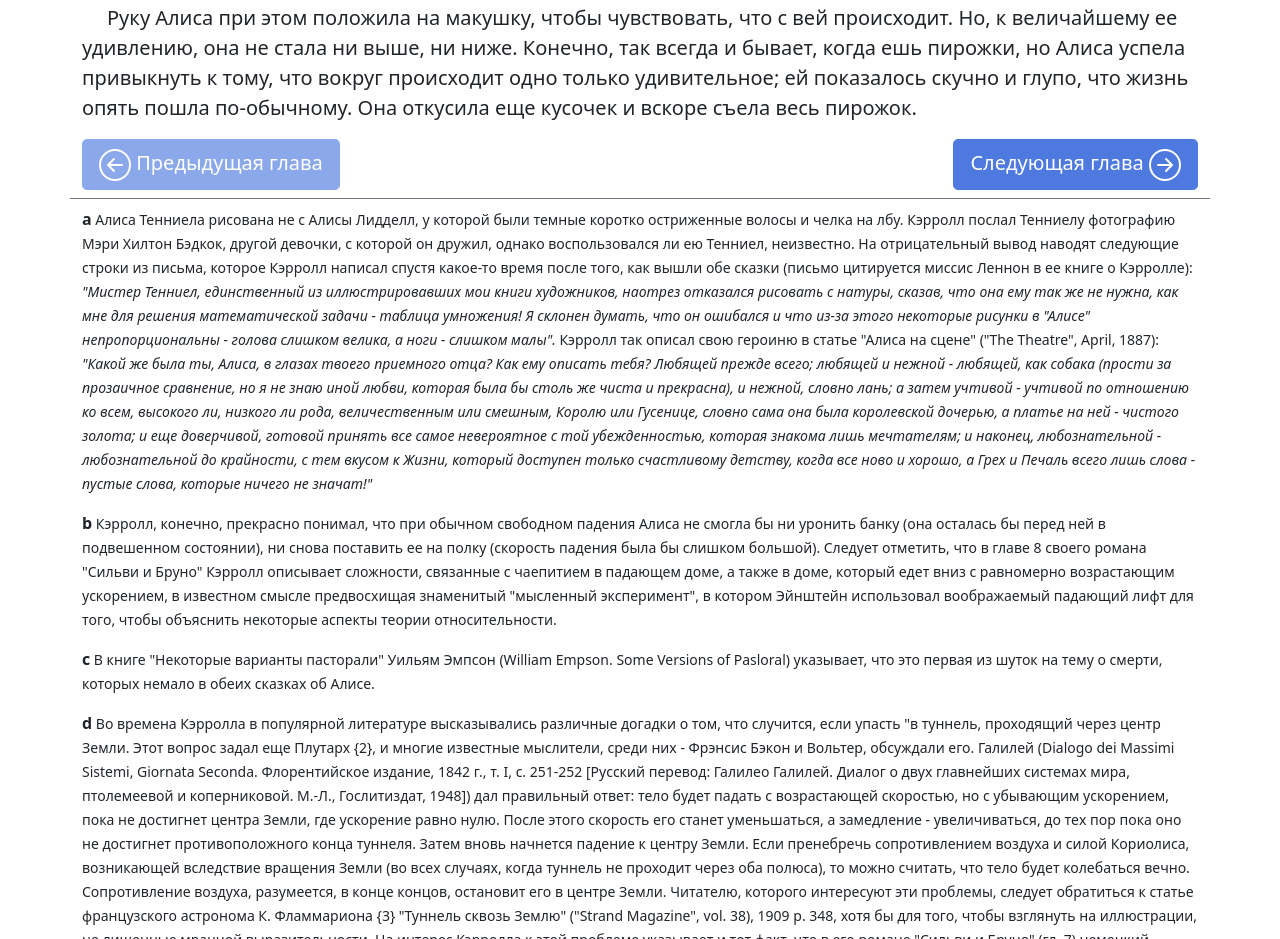
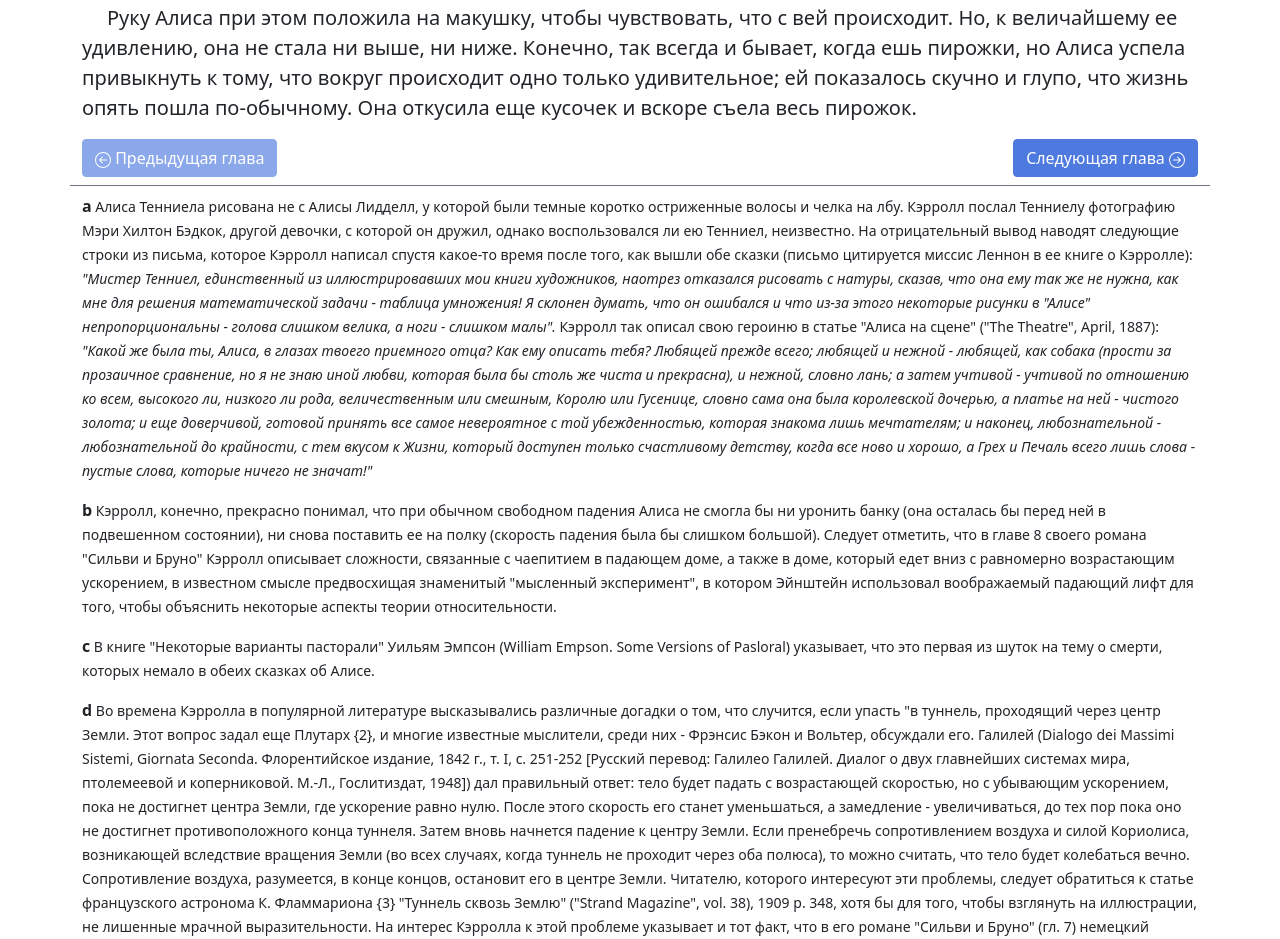
Before and after one commit to teasec4/books, a plain HTML site: page alisa/g1.html in a window 1280 px wide. Shown: the part 6583-7522 px from the top of the page. Drawn offline with Linux system fonts and the light colour scheme; a web font is replaced by a local one.

Commit message:
Add files via upload

```diff
--- a/alisa/g1.html
+++ b/alisa/g1.html
@@ -475,16 +475,16 @@
 
 </div>
 <div class="container mt-2 mb-2 d-flex justify-content-between">
-    <a class="btn btn-lg btn-my1 disabled" href="#">
-        <svg xmlns="http://www.w3.org/2000/svg" width="32" height="32" fill="currentColor" class="bi bi-arrow-left-circle" viewBox="0 0 16 16">
+    <a class="btn  btn-my1 disabled" href="#">
+        <svg xmlns="http://www.w3.org/2000/svg" width="16" height="16" fill="currentColor" class="bi bi-arrow-left-circle" viewBox="0 0 16 16">
             <path fill-rule="evenodd" d="M1 8a7 7 0 1 0 14 0A7 7 0 0 0 1 8zm15 0A8 8 0 1 1 0 8a8 8 0 0 1 16 0zm-4.5-.5a.5.5 0 0 1 0 1H5.707l2.147 2.146a.5.5 0 0 1-.708.708l-3-3a.5.5 0 0 1 0-.708l3-3a.5.5 0 1 1 .708.708L5.707 7.5H11.5z"/>
         </svg>
         Предыдущая глава
 
     </a>
-    <a class="btn btn-lg btn-my1" href="#">
+    <a class="btn  btn-my1" href="#">
         Следующая глава
-        <svg xmlns="http://www.w3.org/2000/svg" width="32" height="32" fill="currentColor" class="bi bi-arrow-right-circle" viewBox="0 0 16 16">
+        <svg xmlns="http://www.w3.org/2000/svg" width="16" height="16" fill="currentColor" class="bi bi-arrow-right-circle" viewBox="0 0 16 16">
             <path fill-rule="evenodd" d="M1 8a7 7 0 1 0 14 0A7 7 0 0 0 1 8zm15 0A8 8 0 1 1 0 8a8 8 0 0 1 16 0zM4.5 7.5a.5.5 0 0 0 0 1h5.793l-2.147 2.146a.5.5 0 0 0 .708.708l3-3a.5.5 0 0 0 0-.708l-3-3a.5.5 0 1 0-.708.708L10.293 7.5H4.5z"/>
         </svg>
     </a>
```
